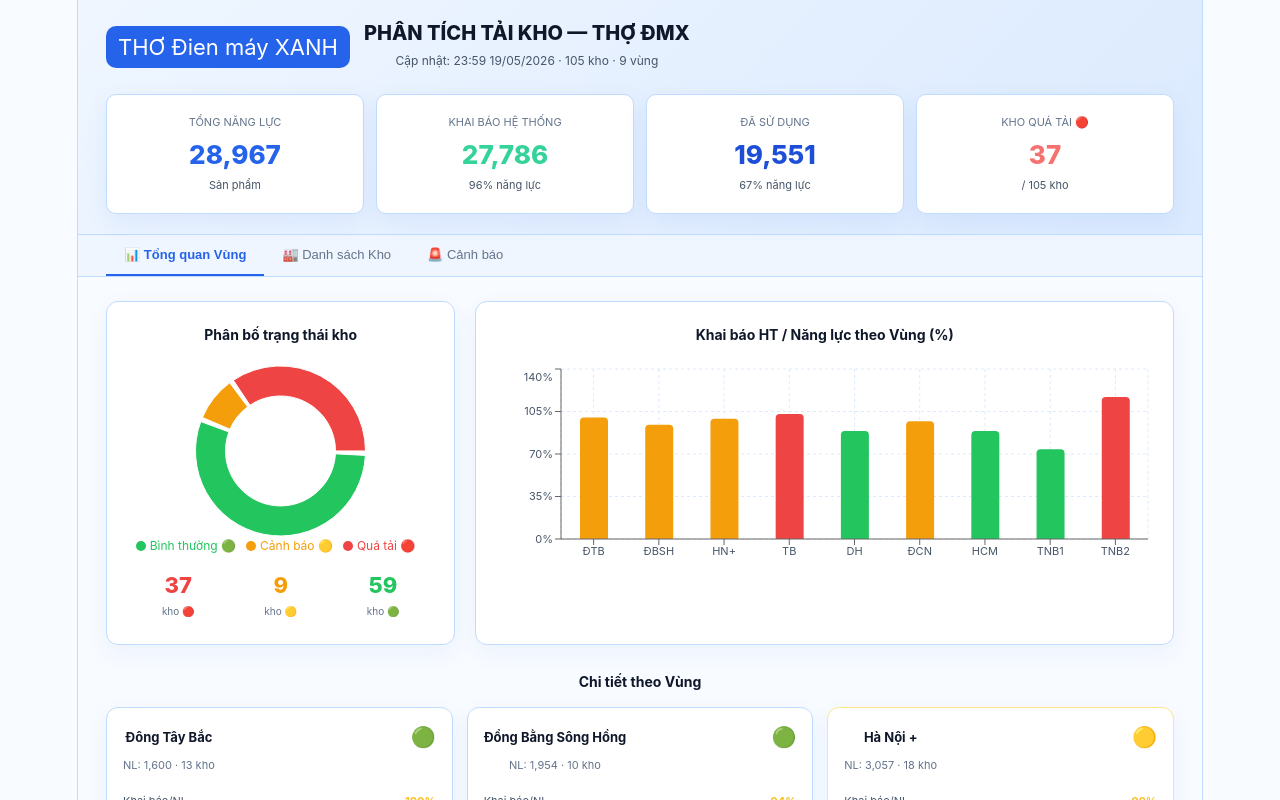
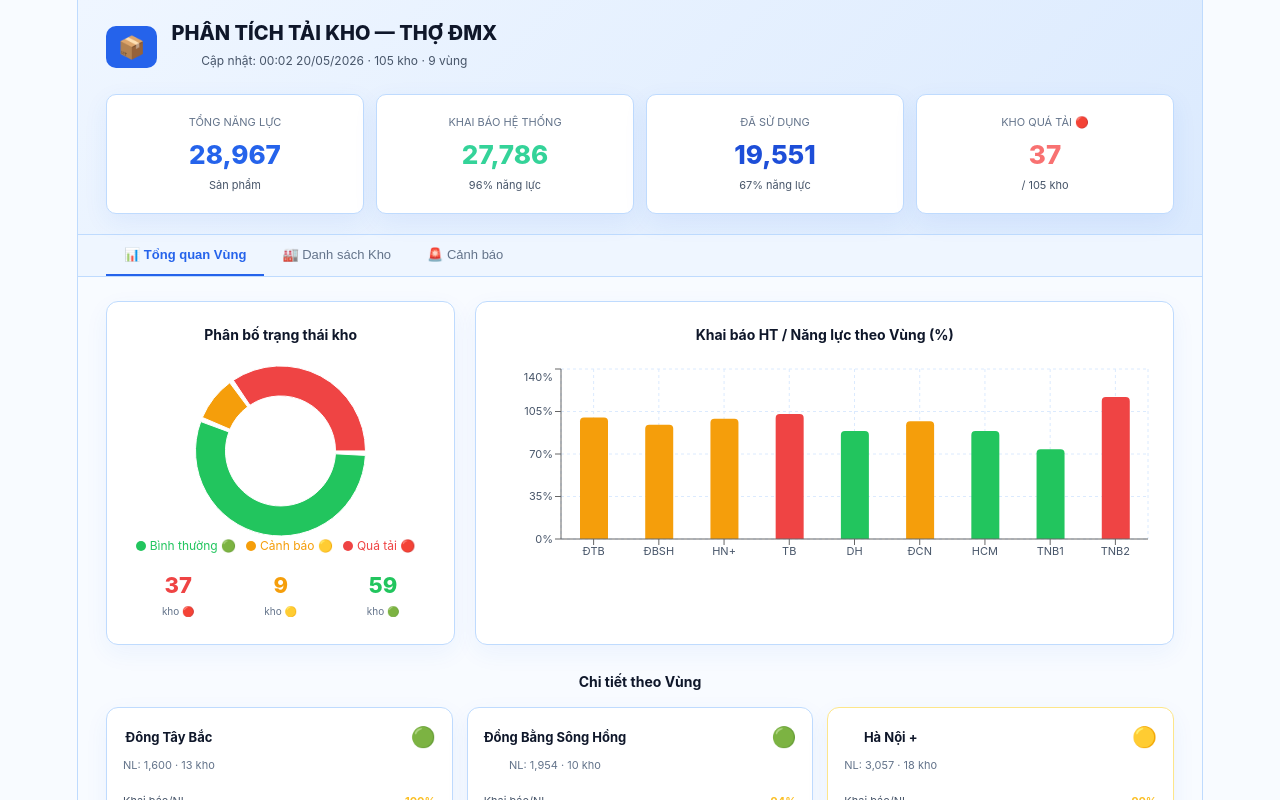
Before and after one commit to thanhlv1186-coder/34661, a React (Vite) app: page / in a window 1280 px wide. Shown: the top 800 px of the page. Built offline with nearby package versions, Linux system fonts and the light colour scheme.

Commit message:
Cap nhat du lieu dashboard 20/05/2026  0:02:10.49

```diff
--- a/src/generated/warehouse-data.jsx
+++ b/src/generated/warehouse-data.jsx
@@ -1,8 +1,8 @@
 // Auto-generated by scripts/update-dashboard-data.mjs.
 // Do not edit this file by hand. Put a new .xlsx in data/raw and run npm run data:update.
 
-export const DATA_UPDATED_AT = "2026-05-19T16:59:18.044Z";
-export const DATA_UPDATED_LABEL = "23:59 19/05/2026";
+export const DATA_UPDATED_AT = "2026-05-19T17:02:09.590Z";
+export const DATA_UPDATED_LABEL = "00:02 20/05/2026";
 export const DATA_SOURCE_FILE = "BÁO CÁO THỐNG KÊ TẢI - NĂNG LỰC.xlsx";
 export const DATA_WARNINGS = [
   "Parsed multi-row overview report layout.",
--- a/src/warehouse-dashboard.jsx
+++ b/src/warehouse-dashboard.jsx
@@ -71,7 +71,7 @@ export default function Dashboard() {
       {/* Header */}
       <div style={{ background: "linear-gradient(135deg, #eff6ff 0%, #dbeafe 100%)", borderBottom: "1px solid #bfdbfe", padding: "20px 28px" }}>
         <div style={{ display: "flex", alignItems: "center", gap: 14 }}>
-          <div style={{ background: "#2563eb", color: "#ffffff", borderRadius: 10, padding: "8px 12px", fontSize: 22 }}>THƠ Đien máy XANH</div>
+          <div style={{ background: "#2563eb", color: "#ffffff", borderRadius: 10, padding: "8px 12px", fontSize: 22 }}>📦</div>
           <div>
             <div style={{ fontSize: 20, fontWeight: 800, color: "#0f172a", letterSpacing: 0 }}>
               PHÂN TÍCH TẢI KHO — THỢ ĐMX
```
